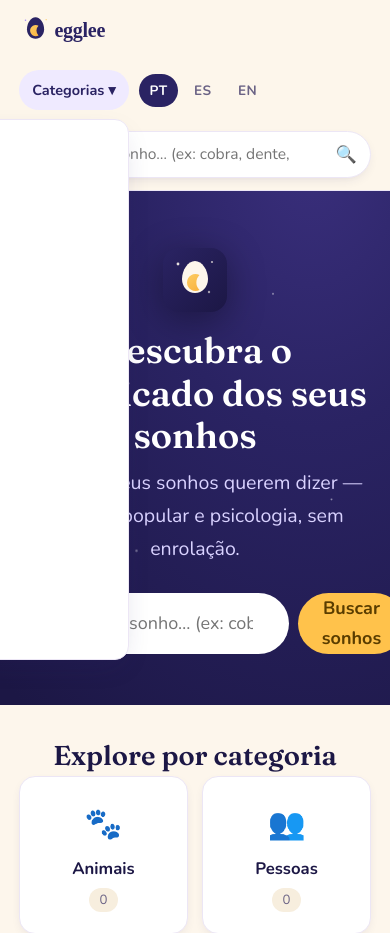
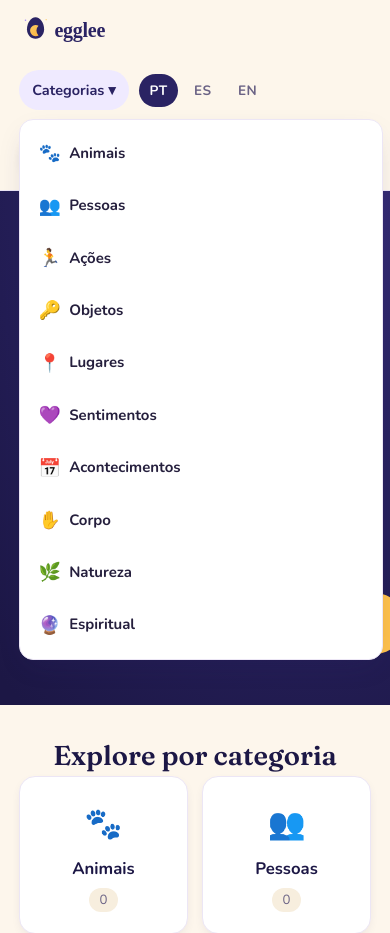
Before and after one commit to originslone-sys/egglee, a PHP site: page /pt in a window 390 px wide, after a click that opens the changed part. Shown: the top 933 px of the page. Run offline with PHP 8.4, Linux system fonts and the light colour scheme; data that the repository does not hold is empty.

Commit message:
Corrige dropdown de categorias vazando à esquerda no mobile
No mobile o botão "Categorias" fica à esquerda, mas o dropdown usava right:0
e vazava para fora da tela à esquerda (coluna esquerda cortada). Agora ancora
left:0/right:auto no mobile -> abre para a direita e cabe na tela.

Co-Authored-By: Claude Opus 4.8 <noreply@anthropic.com>
Claude-Session: https://claude.ai/code/session_01DT8SAu3Nq3vaAvWs282v2M

```diff
--- a/styles.css
+++ b/styles.css
@@ -287,6 +287,8 @@ h1, h2, h3 { font-family: var(--font-head); font-weight: 600; line-height: 1.18;
 @media (max-width: 720px) {
   .nav-search { order: 3; max-width: 100%; flex-basis: 100%; }
   .site-header__inner { flex-wrap: wrap; }
+  /* botão "Categorias" fica à esquerda no mobile: ancora o menu pela esquerda */
+  .cat-dropdown { left: 0; right: auto; }
 }
 @media (max-width: 400px) {
   .cat-dropdown { grid-template-columns: 1fr; }
```
